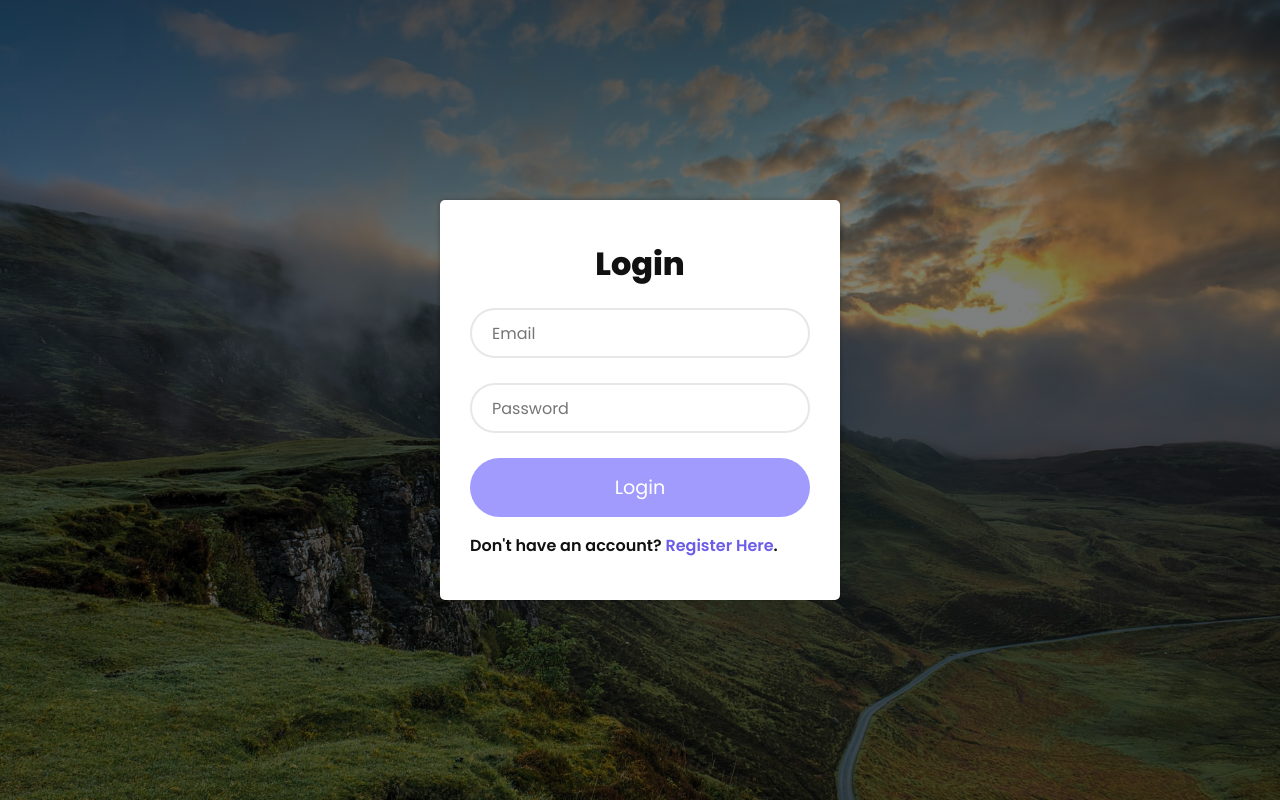
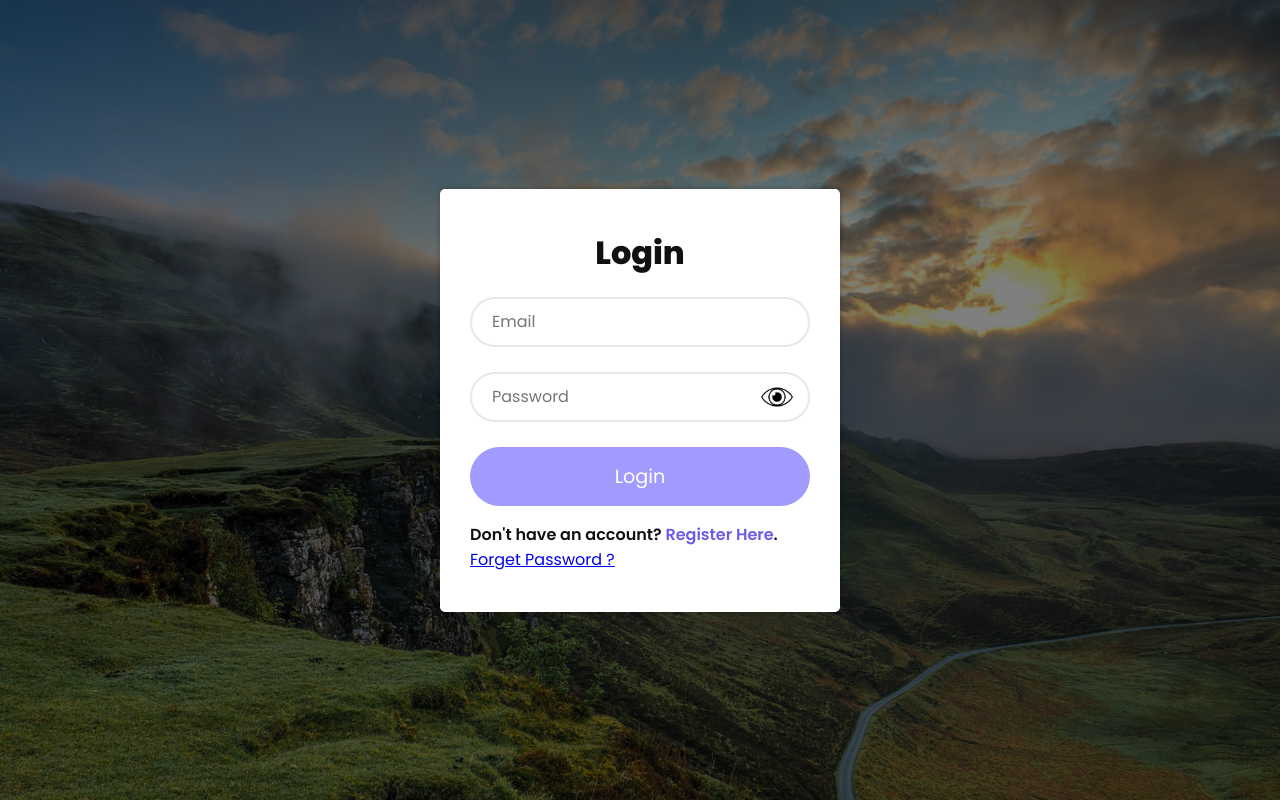
Before and after one commit to anindyax/login-page, a PHP site: page / in a window 1280 px wide. Run offline with PHP 8.4, Linux system fonts and the light colour scheme; data that the repository does not hold is empty.

Commit message:
Fixed Issues

```diff
--- a/index.php
+++ b/index.php
@@ -47,13 +47,30 @@ if (isset($_POST['submit'])) {
 				<input type="email" placeholder="Email" name="email" value="<?php echo $email; ?>" required>
 			</div>
 			<div class="input-group">
-				<input type="password" placeholder="Password" name="password" value="<?php echo $_POST['password']; ?>" required>
+				<input type="password" id="password" placeholder="Password" name="password" value="<?php echo $_POST['password']; ?>" required>
 			</div>
+			<div id= "password-toggle" onclick= "showHide();"></div>
 			<div class="input-group">
 				<button name="submit" class="btn">Login</button>
 			</div>
 			<p class="login-register-text">Don't have an account? <a href="register.php">Register Here</a>.</p>
+			<a href="forget.php">Forget Password ?</a>
 		</form>
 	</div>
 </body>
 </html>
+<!-- PASSWORD SHOW/HIDE  -->
+<script type="text/javascript">
+    const password = document.getElementById('password');
+    const toggle = document.getElementById('password-toggle');
+
+    function showHide(){
+        if(password.type === 'password'){
+            password.setAttribute('type', 'text');
+            toggle.classList.add('hide');
+        }else{
+            password.setAttribute('type', 'password');
+            toggle.classList.remove('hide');
+        }
+    }
+</script>
--- a/style.css
+++ b/style.css
@@ -154,3 +154,23 @@ body {
         display: block;
     }
 }
+/* PASSWORD SHOW/HIDE SECTION  */
+
+#password-toggle{
+    position: absolute;
+    cursor: pointer;
+    /* right: 8px; */
+    width: 40px;
+    height: 40px;
+    float: left;
+    margin-top: -70px;
+    margin-left: 287px;
+    background: url('./images/show.png');
+    background-size: cover;
+    z-index: 11111;
+
+}
+#password-toggle.hide{
+    background: url('./images/hide.png');
+    background-size: cover;
+}
```
Also changed, not shown: forget.php (added, +66 -0 lines), images/hide.png (added), images/show.png (added), 1 other file.
